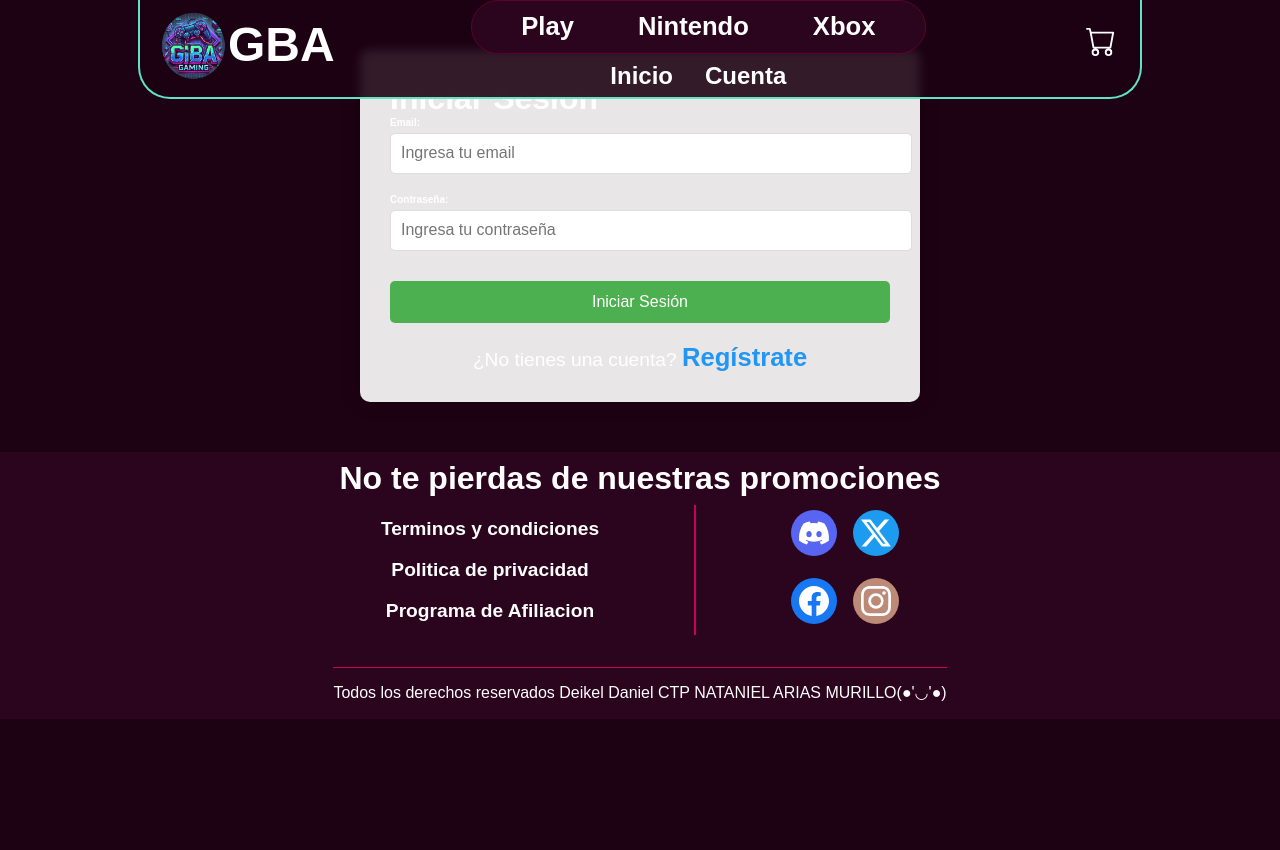
After one commit to kidapepev33/bored, a PHP site: page /login.html in a window 1280 px wide. The commit adds this page. Run offline with PHP 8.4, Linux system fonts and the light colour scheme; style sheets or scripts are compiled from the project's sources; some web fonts are replaced.

Commit message:
Update: Modifications to html and JS files

```diff
--- a/CSS/footer.css
+++ b/CSS/footer.css
@@ -4,6 +4,11 @@
     margin-top: 2.5rem;
     background-color: var(--second-background);
     padding-bottom: 1rem;
+}
+.footer__compra{
+    position: absolute;
+    bottom: 0px;
+    width: 100%;
 }
 .footer__info{
     padding: 1.5rem 0rem;
--- a/Compra.html
+++ b/Compra.html
@@ -8,7 +8,7 @@
     <title>Document</title>
 </head>
 
-<body class="roboto compras-index" >
+<body class="roboto compras-index background-image" >
     <header id="header-container"></header>
 
 
@@ -32,7 +32,7 @@
 
     </main>
 
-    <footer class="footer">
+    <footer class="footer footer__compra">
         <div class="footer__tittle">
             <h2>No te pierdas de nuestras promociones</h2>
         </div>
--- /dev/null
+++ b/login.html
@@ -0,0 +1,299 @@
+<!DOCTYPE html>
+<html lang="es">
+
+<head>
+    <meta charset="UTF-8">
+    <meta name="viewport" content="width=device-width, initial-scale=1.0">
+    <link rel="stylesheet" href="/CSS/_extend.css">
+    <title>Iniciar Sesión - Tienda de Videojuegos</title>
+    <style>
+        .login-container {
+            max-width: 500px;
+            margin: 50px auto;
+            background-color: rgba(255, 255, 255, 0.9);
+            border-radius: 10px;
+            padding: 30px;
+            box-shadow: 0 0 20px rgba(0, 0, 0, 0.2);
+        }
+
+        .form-group {
+            margin-bottom: 20px;
+        }
+
+        .form-group label {
+            display: block;
+            margin-bottom: 5px;
+            font-weight: bold;
+        }
+
+        .form-group input {
+            width: 100%;
+            padding: 10px;
+            border: 1px solid #ddd;
+            border-radius: 5px;
+            font-size: 16px;
+        }
+
+        .btn-login {
+            background-color: #4CAF50;
+            color: white;
+            border: none;
+            padding: 12px 20px;
+            border-radius: 5px;
+            cursor: pointer;
+            font-size: 16px;
+            width: 100%;
+            margin-top: 10px;
+        }
+
+        .btn-register {
+            background-color: #2196F3;
+            color: white;
+            border: none;
+            padding: 12px 20px;
+            border-radius: 5px;
+            cursor: pointer;
+            font-size: 16px;
+            width: 100%;
+            margin-top: 10px;
+        }
+
+        .toggle-form {
+            text-align: center;
+            margin-top: 20px;
+        }
+
+        .toggle-form a {
+            color: #2196F3;
+            text-decoration: none;
+            cursor: pointer;
+        }
+
+        .message {
+            padding: 10px;
+            margin-top: 10px;
+            border-radius: 5px;
+        }
+
+        .success {
+            background-color: #d4edda;
+            color: #155724;
+        }
+
+        .error {
+            background-color: #f8d7da;
+            color: #721c24;
+        }
+
+        .hidden {
+            display: none;
+        }
+    </style>
+</head>
+
+<body class="roboto">
+    <header id="header-container"></header>
+
+    <main>
+        <div class="login-container">
+            <!-- Formulario de Login -->
+            <div id="login-form">
+                <h2>Iniciar Sesión</h2>
+                <div id="login-message" class="message hidden"></div>
+                <div class="form-group">
+                    <label for="login-email">Email:</label>
+                    <input type="email" id="login-email" placeholder="Ingresa tu email" required>
+                </div>
+                <div class="form-group">
+                    <label for="login-password">Contraseña:</label>
+                    <input type="password" id="login-password" placeholder="Ingresa tu contraseña" required>
+                </div>
+                <button id="btn-login" class="btn-login">Iniciar Sesión</button>
+                <div class="toggle-form">
+                    <p>¿No tienes una cuenta? <a id="show-register">Regístrate</a></p>
+                </div>
+            </div>
+
+            <!-- Formulario de Registro -->
+            <div id="register-form" class="hidden">
+                <h2>Registro</h2>
+                <div id="register-message" class="message hidden"></div>
+                <div class="form-group">
+                    <label for="register-name">Nombre:</label>
+                    <input type="text" id="register-name" placeholder="Ingresa tu nombre" required>
+                </div>
+                <div class="form-group">
+                    <label for="register-email">Email:</label>
+                    <input type="email" id="register-email" placeholder="Ingresa tu email" required>
+                </div>
+                <div class="form-group">
+                    <label for="register-password">Contraseña:</label>
+                    <input type="password" id="register-password" placeholder="Ingresa tu contraseña" required>
+                </div>
+                <div class="form-group">
+                    <label for="register-confirm-password">Confirmar Contraseña:</label>
+                    <input type="password" id="register-confirm-password" placeholder="Confirma tu contraseña" required>
+                </div>
+                <button id="btn-register" class="btn-register">Registrarse</button>
+                <div class="toggle-form">
+                    <p>¿Ya tienes una cuenta? <a id="show-login">Iniciar Sesión</a></p>
+                </div>
+            </div>
+        </div>
+    </main>
+
+    <footer class="footer">
+        <div class="footer__tittle">
+            <h2>No te pierdas de nuestras promociones</h2>
+        </div>
+
+        <div class="footer-flex">
+            <div class="footer__content">
+                <div class="footer__content-main">
+                    <div class="footer__content__text">
+                        <a>Terminos y condiciones</a>
+                        <a>Politica de privacidad</a>
+                        <a>Programa de Afiliacion</a>
+                    </div>
+                    <div class="border"></div>
+                    <div class="footer__content__icons">
+                        <a href="#"><svg xmlns="http://www.w3.org/2000/svg" width="30" height="30" fill="currentColor"
+                                class="bi bi-discord" viewBox="0 0 16 16">
+                                <path
+                                    d="M13.545 2.907a13.2 13.2 0 0 0-3.257-1.011.05.05 0 0 0-.052.025c-.141.25-.297.577-.406.833a12.2 12.2 0 0 0-3.658 0 8 8 0 0 0-.412-.833.05.05 0 0 0-.052-.025c-1.125.194-2.22.534-3.257 1.011a.04.04 0 0 0-.021.018C.356 6.024-.213 9.047.066 12.032q.003.022.021.037a13.3 13.3 0 0 0 3.995 2.02.05.05 0 0 0 .056-.019q.463-.63.818-1.329a.05.05 0 0 0-.01-.059l-.018-.011a9 9 0 0 1-1.248-.595.05.05 0 0 1-.02-.066l.015-.019q.127-.095.248-.195a.05.05 0 0 1 .051-.007c2.619 1.196 5.454 1.196 8.041 0a.05.05 0 0 1 .053.007q.121.1.248.195a.05.05 0 0 1-.004.085 8 8 0 0 1-1.249.594.05.05 0 0 0-.03.03.05.05 0 0 0 .003.041c.24.465.515.909.817 1.329a.05.05 0 0 0 .056.019 13.2 13.2 0 0 0 4.001-2.02.05.05 0 0 0 .021-.037c.334-3.451-.559-6.449-2.366-9.106a.03.03 0 0 0-.02-.019m-8.198 7.307c-.789 0-1.438-.724-1.438-1.612s.637-1.613 1.438-1.613c.807 0 1.45.73 1.438 1.613 0 .888-.637 1.612-1.438 1.612m5.316 0c-.788 0-1.438-.724-1.438-1.612s.637-1.613 1.438-1.613c.807 0 1.451.73 1.438 1.613 0 .888-.631 1.612-1.438 1.612" />
+                            </svg>
+                        </a>
+
+                        <a href="#"><svg xmlns="http://www.w3.org/2000/svg" width="30" height="30" fill="currentColor"
+                                class="bi bi-twitter-x" viewBox="0 0 16 16">
+                                <path
+                                    d="M12.6.75h2.454l-5.36 6.142L16 15.25h-4.937l-3.867-5.07-4.425 5.07H.316l5.733-6.57L0 .75h5.063l3.495 4.633L12.601.75Zm-.86 13.028h1.36L4.323 2.145H2.865z" />
+                            </svg>
+                        </a>
+
+                        <a href="#">
+                            <svg xmlns="http://www.w3.org/2000/svg" width="30" height="30" fill="currentColor"
+                                class="bi bi-facebook" viewBox="0 0 16 16">
+                                <path
+                                    d="M16 8.049c0-4.446-3.582-8.05-8-8.05C3.58 0-.002 3.603-.002 8.05c0 4.017 2.926 7.347 6.75 7.951v-5.625h-2.03V8.05H6.75V6.275c0-2.017 1.195-3.131 3.022-3.131.876 0 1.791.157 1.791.157v1.98h-1.009c-.993 0-1.303.621-1.303 1.258v1.51h2.218l-.354 2.326H9.25V16c3.824-.604 6.75-3.934 6.75-7.951" />
+                            </svg>
+                        </a>
+
+                        <a href="#">
+                            <svg xmlns="http://www.w3.org/2000/svg" width="30" height="30" fill="currentColor"
+                                class="bi bi-instagram" viewBox="0 0 16 16">
+                                <path
+                                    d="M8 0C5.829 0 5.556.01 4.703.048 3.85.088 3.269.222 2.76.42a3.9 3.9 0 0 0-1.417.923A3.9 3.9 0 0 0 .42 2.76C.222 3.268.087 3.85.048 4.7.01 5.555 0 5.827 0 8.001c0 2.172.01 2.444.048 3.297.04.852.174 1.433.372 1.942.205.526.478.972.923 1.417.444.445.89.719 1.416.923.51.198 1.09.333 1.942.372C5.555 15.99 5.827 16 8 16s2.444-.01 3.298-.048c.851-.04 1.434-.174 1.943-.372a3.9 3.9 0 0 0 1.416-.923c.445-.445.718-.891.923-1.417.197-.509.332-1.09.372-1.942C15.99 10.445 16 10.173 16 8s-.01-2.445-.048-3.299c-.04-.851-.175-1.433-.372-1.941a3.9 3.9 0 0 0-.923-1.417A3.9 3.9 0 0 0 13.24.42c-.51-.198-1.092-.333-1.943-.372C10.443.01 10.172 0 7.998 0zm-.717 1.442h.718c2.136 0 2.389.007 3.232.046.78.035 1.204.166 1.486.275.373.145.64.319.92.599s.453.546.598.92c.11.281.24.705.275 1.485.039.843.047 1.096.047 3.231s-.008 2.389-.047 3.232c-.035.78-.166 1.203-.275 1.485a2.5 2.5 0 0 1-.599.919c-.28.28-.546.453-.92.598-.28.11-.704.24-1.485.276-.843.038-1.096.047-3.232.047s-2.39-.009-3.233-.047c-.78-.036-1.203-.166-1.485-.276a2.5 2.5 0 0 1-.92-.598 2.5 2.5 0 0 1-.6-.92c-.109-.281-.24-.705-.275-1.485-.038-.843-.046-1.096-.046-3.233s.008-2.388.046-3.231c.036-.78.166-1.204.276-1.486.145-.373.319-.64.599-.92s.546-.453.92-.598c.282-.11.705-.24 1.485-.276.738-.034 1.024-.044 2.515-.045zm4.988 1.328a.96.96 0 1 0 0 1.92.96.96 0 0 0 0-1.92m-4.27 1.122a4.109 4.109 0 1 0 0 8.217 4.109 4.109 0 0 0 0-8.217m0 1.441a2.667 2.667 0 1 1 0 5.334 2.667 2.667 0 0 1 0-5.334" />
+                            </svg>
+                        </a>
+                    </div>
+
+                </div>
+                <div class="border-bottom"></div>
+                <div>
+                    <p class="footer__text">Todos los derechos reservados Deikel Daniel CTP NATANIEL ARIAS
+                        MURILLO(●'◡'●)
+                    </p>
+
+                </div>
+            </div>
+        </div>
+    </footer>
+
+    <script src="/js/jason.js"></script>
+    <script src="/js/api.js"></script>
+    <script>
+        document.addEventListener('DOMContentLoaded', function () {
+            // Elementos del DOM
+            const loginForm = document.getElementById('login-form');
+            const registerForm = document.getElementById('register-form');
+            const showRegisterBtn = document.getElementById('show-register');
+            const showLoginBtn = document.getElementById('show-login');
+            const btnLogin = document.getElementById('btn-login');
+            const btnRegister = document.getElementById('btn-register');
+            const loginMessage = document.getElementById('login-message');
+            const registerMessage = document.getElementById('register-message');
+
+            // Verificar si el usuario ya está logueado
+            const userToken = localStorage.getItem('userToken');
+            if (userToken) {
+                window.location.href = 'index.html'; // Redirigir a la página principal si ya está logueado
+            }
+
+            // Mostrar formulario de registro
+            showRegisterBtn.addEventListener('click', function () {
+                loginForm.classList.add('hidden');
+                registerForm.classList.remove('hidden');
+            });
+
+            // Mostrar formulario de login
+            showLoginBtn.addEventListener('click', function () {
+                registerForm.classList.add('hidden');
+                loginForm.classList.remove('hidden');
+            });
+
+            // Función para mostrar mensajes
+            function showMessage(element, message, type) {
+                element.textContent = message;
+                element.classList.remove('hidden', 'success', 'error');
+                element.classList.add(type);
+            }
+
+            // Iniciar sesión
+            btnLogin.addEventListener('click', async function () {
+                const email = document.getElementById('login-email').value;
+                const password = document.getElementById('login-password').value;
+
+                if (!email || !password) {
+                    showMessage(loginMessage, 'Por favor, complete todos los campos', 'error');
+                    return;
+                }
+
+                try {
+                    await API.login(email, password);
+                    showMessage(loginMessage, 'Inicio de sesión exitoso, redirigiendo...', 'success');
+                    setTimeout(() => {
+                        window.location.href = 'index.html';
+                    }, 1500);
+                } catch (error) {
+                    showMessage(loginMessage, 'Email o contraseña incorrectos', 'error');
+                }
+            });
+
+            // Registrarse
+            btnRegister.addEventListener('click', async function () {
+                const name = document.getElementById('register-name').value;
+                const email = document.getElementById('register-email').value;
+                const password = document.getElementById('register-password').value;
+                const confirmPassword = document.getElementById('register-confirm-password').value;
+
+                if (!name || !email || !password || !confirmPassword) {
+                    showMessage(registerMessage, 'Por favor, complete todos los campos', 'error');
+                    return;
+                }
+
+                if (password !== confirmPassword) {
+                    showMessage(registerMessage, 'Las contraseñas no coinciden', 'error');
+                    return;
+                }
+
+                if (password.length < 6) {
+                    showMessage(registerMessage, 'La contraseña debe tener al menos 6 caracteres', 'error');
+                    return;
+                }
+
+                try {
+                    await API.register(name, email, password);
+                    showMessage(registerMessage, 'Registro exitoso, redirigiendo...', 'success');
+                    setTimeout(() => {
+                        window.location.href = 'index.html';
+                    }, 1500);
+                } catch (error) {
+                    showMessage(registerMessage, 'Error al registrar usuario', 'error');
+                }
+            });
+        });
+    </script>
+</body>
+
+</html>
```
Also changed, not shown: index.html (+75 -1 lines), js/api.js (added, +145 -0 lines), perfil.html (added, +21 -0 lines), CSS/_extend.css (line endings or trailing spaces), CSS/compra.less (line endings or trailing spaces), CSS/header.css (line endings or trailing spaces), CSS/index_style.css (line endings or trailing spaces), CSS/normalize.css, CSS/stylesheet.css (line endings or trailing spaces), header-desktop.html (line endings or trailing spaces), header-mobile.html (line endings or trailing spaces), js/jason.js (line endings or trailing spaces).
